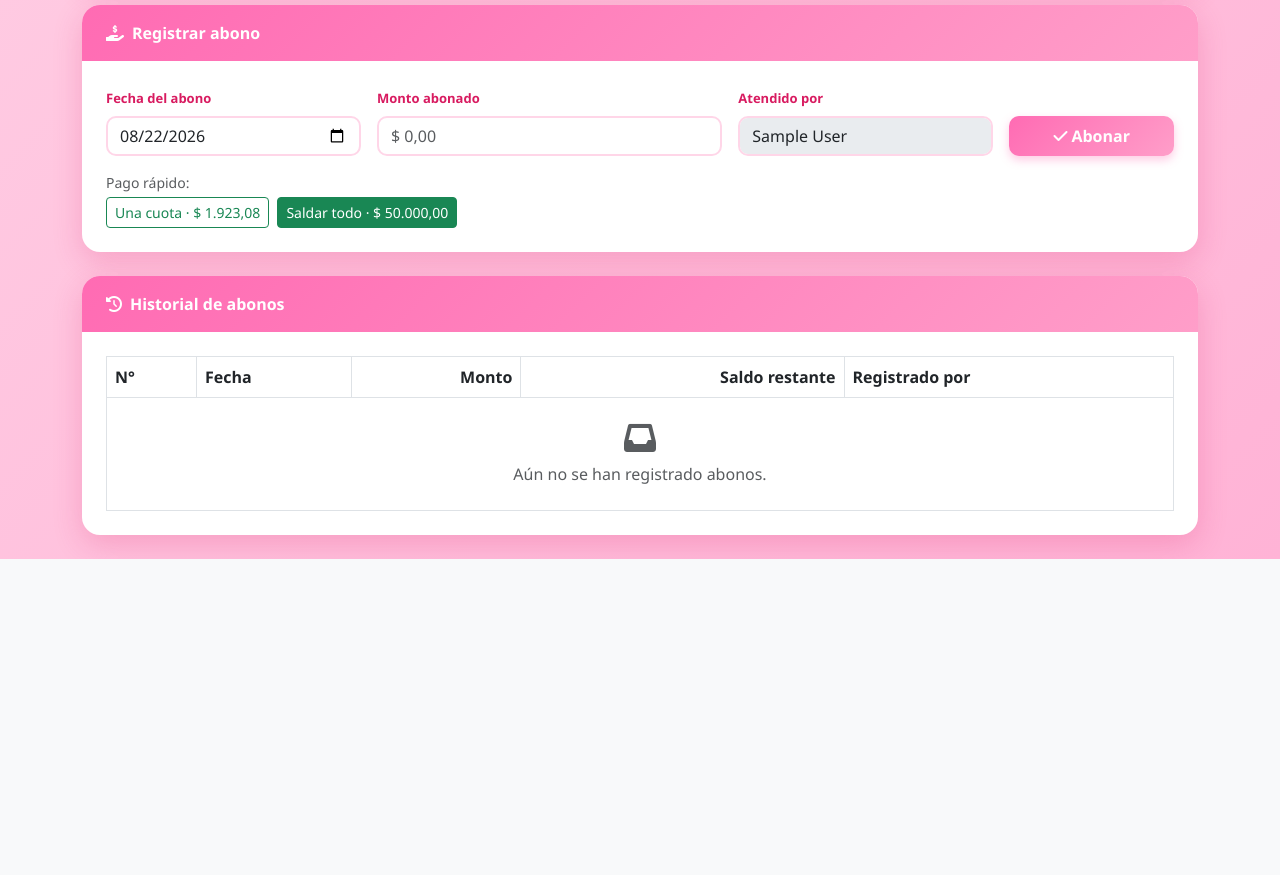
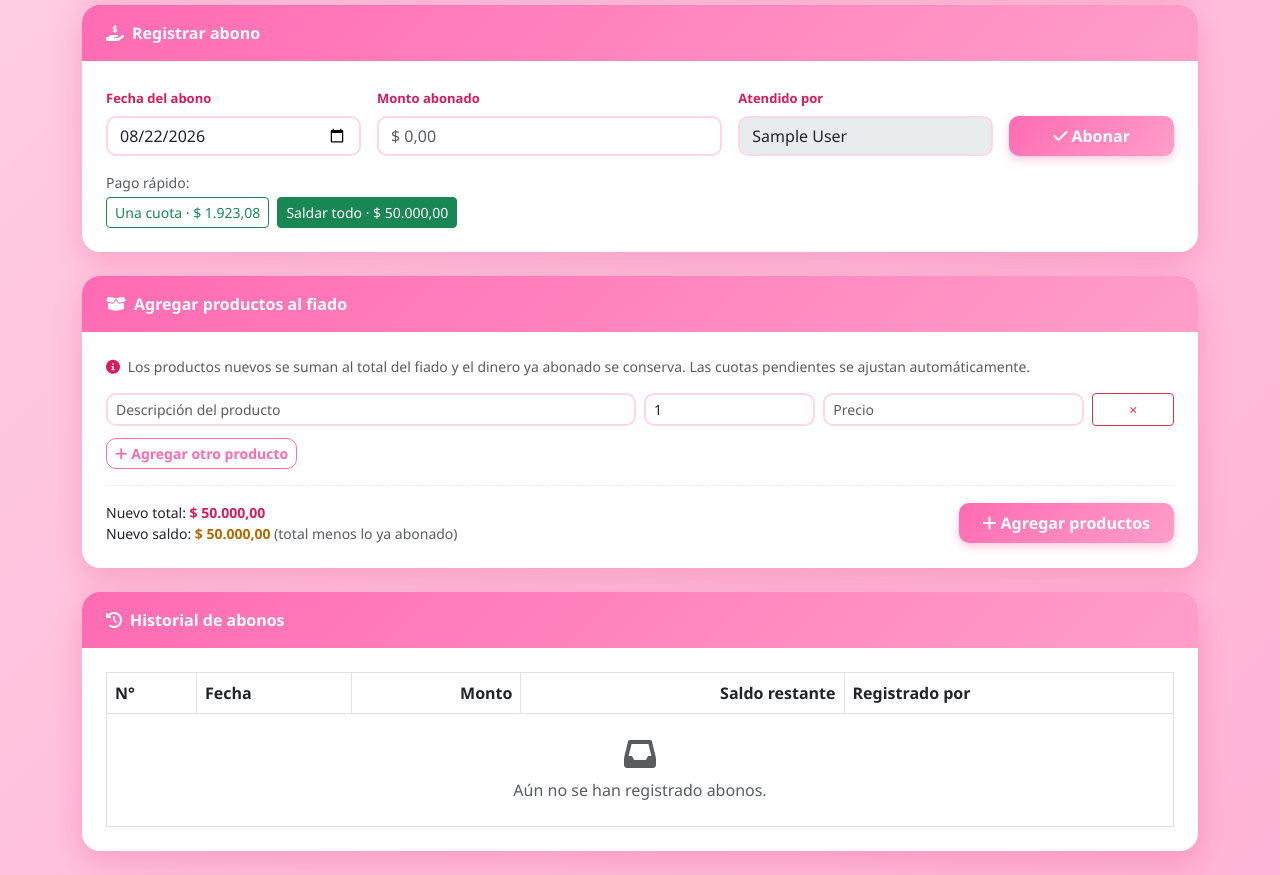
Before and after one commit to angielorenagiraldogarces5-lab/Variedades-angie, a Flask app: page /fiados/FID-0006 in a window 1280 px wide. Shown: the part 966-1841 px from the top of the page. Before the commit the page ends 1525 px from the top, so only its background shows below. Run offline with Flask 3, Linux system fonts and the light colour scheme; the visitor is signed in with stand-in values (Sample User, id 1); some libraries are stand-ins or nearby versions.

Commit message:
Feat fiados: agregar productos a un fiado existente - suma al total, conserva abonos y recalcula saldo y cuotas automaticamente

```diff
--- a/routes/fiados.py
+++ b/routes/fiados.py
@@ -302,6 +302,29 @@ def abonar(numero):
     return redirect(url_for("fiados.ver", numero=numero))
 
 
+@bp.route("/fiados/<numero>/agregar-productos", methods=["POST"])
+def agregar_productos(numero):
+    if not _logueado():
+        return redirect(url_for("login.login"))
+
+    descripciones = request.form.getlist("descripcion")
+    cantidades = request.form.getlist("cantidad")
+    precios = request.form.getlist("precio")
+
+    items = []
+    for desc, cant, prec in zip(descripciones, cantidades, precios):
+        desc = (desc or "").strip()
+        cant = (cant or "").strip()
+        prec = (prec or "").strip()
+        if not desc and not cant and not prec:
+            continue
+        items.append({"descripcion": desc, "cantidad": cant, "precio": prec})
+
+    ok, msg = fiados_store.agregar_productos(numero, items)
+    flash(msg, "success" if ok else "danger")
+    return redirect(url_for("fiados.ver", numero=numero))
+
+
 @bp.route("/fiados/<numero>/eliminar", methods=["POST"])
 def eliminar(numero):
     if not _logueado() or session.get("rol") not in ("Admin", "Dueño"):
--- a/routes/fiados_store.py
+++ b/routes/fiados_store.py
@@ -222,6 +222,67 @@ def registrar_abono(numero, fecha, monto, registrado_por):
     return True, f"Abono de {formatear_moneda(monto)} registrado correctamente."
 
 
+def agregar_productos(numero, items):
+    """Agrega productos a un fiado existente, recalculando total y saldo.
+
+    Los abonos ya registrados se conservan: saldo = total nuevo - total_pagado.
+    También sincroniza la factura de origen si existe.
+    """
+    fiados = load_fiados()
+    fiado = fiados.get(numero)
+    if not fiado:
+        return False, "El fiado no existe."
+
+    if not items:
+        return False, "No hay productos para agregar."
+
+    nuevos = []
+    for it in items:
+        descripcion = str(it.get("descripcion", "")).strip()
+        if not descripcion:
+            return False, "Todos los productos deben tener descripción."
+        try:
+            cantidad = round(float(it.get("cantidad", 0)), 2)
+            precio = round(float(it.get("precio", 0)), 2)
+        except (TypeError, ValueError):
+            return False, f"Cantidad o precio inválidos en '{descripcion}'."
+        if cantidad <= 0 or precio <= 0:
+            return False, f"La cantidad y el precio de '{descripcion}' deben ser mayores a cero."
+        nuevos.append(
+            {"descripcion": descripcion, "cantidad": cantidad, "precio": precio}
+        )
+
+    fiado["items"] = list(fiado.get("items") or []) + nuevos
+    fiado["total"] = round(
+        sum(float(i.get("cantidad", 0)) * float(i.get("precio", 0)) for i in fiado["items"]), 2
+    )
+    _recalcular_totales(fiado)
+
+    origen = fiado.get("factura_origen")
+    if origen:
+        facturas = facturas_store.load_facturas()
+        factura = facturas.get(origen)
+        if factura:
+            factura["items"] = fiado["items"]
+            factura["subtotal"] = fiado["total"]
+            factura["total"] = fiado["total"]
+            comision_pct = float(factura.get("comision_pct", 0) or 0)
+            factura["comision_monto"] = round(fiado["total"] * comision_pct / 100.0, 2)
+            facturas_store.save_facturas(facturas)
+
+    save_fiados(fiados)
+    _actualizar_estadisticas_cliente(fiado.get("cliente", {}).get("id"))
+
+    monto_agregado = round(
+        sum(float(i["cantidad"]) * float(i["precio"]) for i in nuevos), 2
+    )
+    return True, (
+        f"{len(nuevos)} producto(s) agregado(s) por {formatear_moneda(monto_agregado)}. "
+        f"Nuevo total: {formatear_moneda(fiado['total'])} · "
+        f"Nuevo saldo: {formatear_moneda(fiado['saldo_pendiente'])}."
+    )
+
+
 def aprobar_fiado(numero, estado, razon=""):
     fiados = load_fiados()
     fiado = fiados.get(numero)
--- a/templates/fiado.html
+++ b/templates/fiado.html
@@ -295,6 +295,55 @@
         </div>
         {% endif %}
 
+        {% if fiado.estado != 'Pagado' %}
+        <div class="card card-form mb-4">
+            <div class="card-header py-3 px-4">
+                <i class="fas fa-box-open me-2"></i>Agregar productos al fiado
+            </div>
+            <div class="card-body p-4">
+                <p class="small text-muted mb-3">
+                    <i class="fas fa-info-circle me-1" style="color:#d81b60;"></i>
+                    Los productos nuevos se suman al total del fiado y el dinero ya abonado se conserva.
+                    Las cuotas pendientes se ajustan automáticamente.
+                </p>
+                <form method="POST" action="/fiados/{{ fiado.numero }}/agregar-productos">
+                    <input type="hidden" name="csrf_token" value="{{ csrf_token() }}">
+                    <div id="filasProducto"></div>
+                    <button type="button" class="btn btn-outline-purple btn-sm mt-1" onclick="agregarFilaProducto()">
+                        <i class="fas fa-plus me-1"></i>Agregar otro producto
+                    </button>
+                    <div class="d-flex justify-content-between align-items-center flex-wrap gap-2 mt-3 pt-3" style="border-top: 1px dashed #ffe3ef;">
+                        <div class="small">
+                            Nuevo total: <b style="color:#d81b60;" id="previewTotal">{{ fiado.total|money }}</b><br>
+                            Nuevo saldo: <b style="color:#b26a00;" id="previewSaldo">{{ fiado.saldo_pendiente|money }}</b>
+                            <span class="text-muted">(total menos lo ya abonado)</span>
+                        </div>
+                        <button type="submit" class="btn btn-pink py-2 px-4">
+                            <i class="fas fa-plus me-1"></i>Agregar productos
+                        </button>
+                    </div>
+                </form>
+            </div>
+        </div>
+        {% endif %}
+
+        <template id="tplProducto">
+            <div class="row g-2 fila-producto mb-2">
+                <div class="col-md-6">
+                    <input type="text" name="descripcion" class="form-control form-control-sm" placeholder="Descripción del producto" required>
+                </div>
+                <div class="col-md-2">
+                    <input type="number" name="cantidad" class="form-control form-control-sm" placeholder="Cant." min="1" step="1" value="1" required oninput="actualizarPreviewProductos()">
+                </div>
+                <div class="col-md-3">
+                    <input type="number" name="precio" class="form-control form-control-sm" placeholder="Precio" min="0.01" step="0.01" required oninput="actualizarPreviewProductos()">
+                </div>
+                <div class="col-md-1 d-grid">
+                    <button type="button" class="btn btn-outline-danger btn-sm" onclick="quitarFilaProducto(this)" title="Quitar">&times;</button>
+                </div>
+            </div>
+        </template>
+
         <div class="card card-form">
             <div class="card-header py-3 px-4">
                 <i class="fas fa-history me-2"></i>Historial de abonos
@@ -345,6 +394,31 @@
         function abonoRapido(monto) {
             document.getElementById('montoAbono').value = monto.toFixed(2);
         }
+
+        function agregarFilaProducto() {
+            const tpl = document.getElementById('tplProducto');
+            document.getElementById('filasProducto').appendChild(tpl.content.cloneNode(true));
+            actualizarPreviewProductos();
+        }
+
+        function quitarFilaProducto(btn) {
+            btn.closest('.fila-producto').remove();
+            actualizarPreviewProductos();
+        }
+
+        function actualizarPreviewProductos() {
+            let total = {{ fiado.total }};
+            document.querySelectorAll('#filasProducto .fila-producto').forEach(function(fila) {
+                const cant = parseFloat(fila.querySelector('[name=cantidad]').value) || 0;
+                const precio = parseFloat(fila.querySelector('[name=precio]').value) || 0;
+                total += cant * precio;
+            });
+            const abonado = {{ fiado.total_pagado }};
+            const fmt = new Intl.NumberFormat('es-AR', { minimumFractionDigits: 2, maximumFractionDigits: 2 });
+            document.getElementById('previewTotal').textContent = '$ ' + fmt.format(total);
+            document.getElementById('previewSaldo').textContent = '$ ' + fmt.format(Math.max(total - abonado, 0));
+        }
+        agregarFilaProducto();
     </script>
 </body>
 </html>
```
